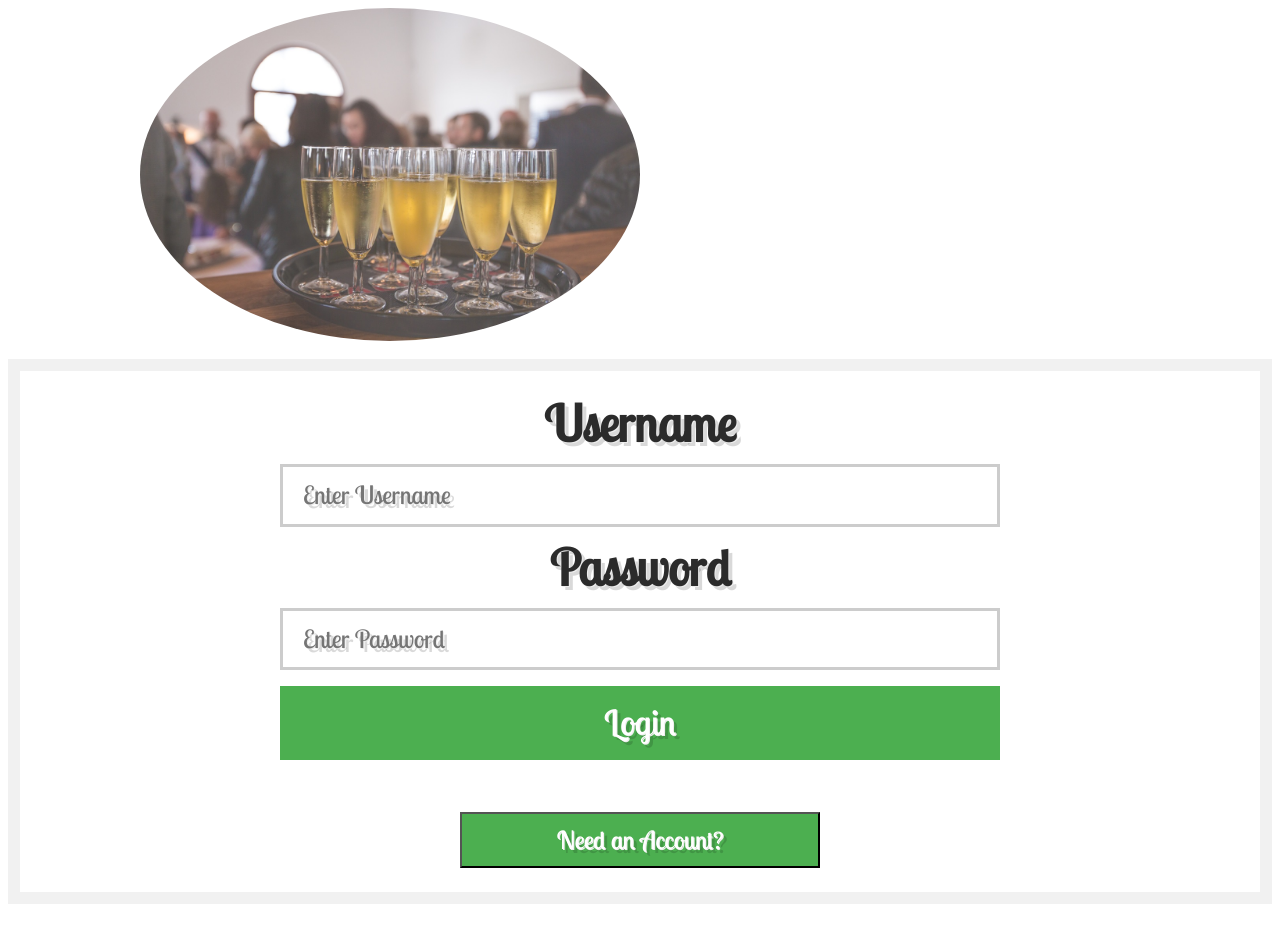
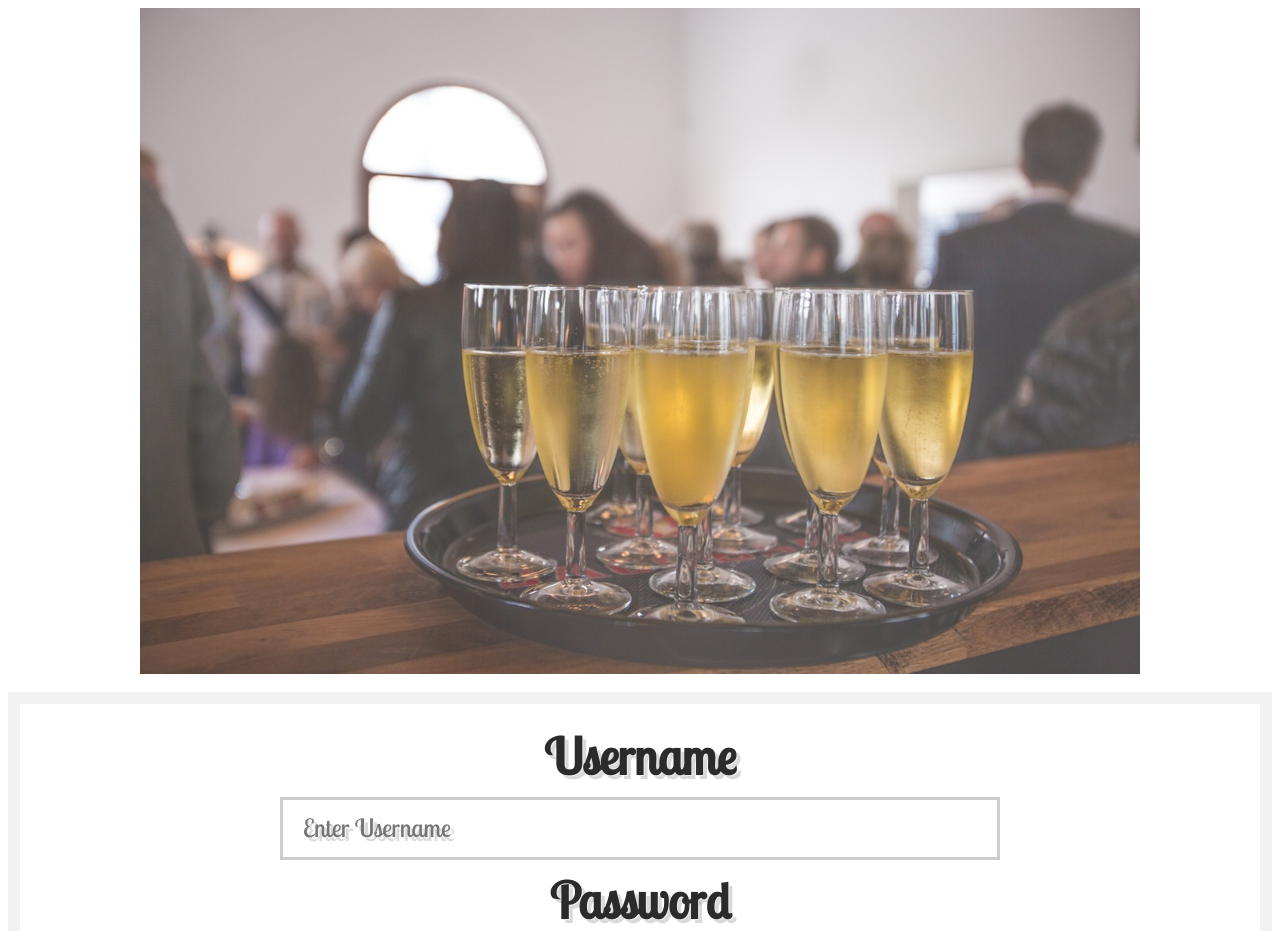
Before and after one commit to 9yun/eventSystem, a Django app: template eventSystem/templates/eventSystem/login.html in a window 1280 px wide. Shown: the top 931 px of the page. Before the commit the page ends 904 px from the top, so only its background shows below. Run offline with Django 3.2, Linux system fonts and the light colour scheme; the template is opened without the code that fills it, so the values that code supplies are empty.

Commit message:
Wallpaper 100% width scaling

```diff
--- a/eventSystem/static/login/css/login.css
+++ b/eventSystem/static/login/css/login.css
@@ -106,9 +106,7 @@ button {
 }
 
 img.wallpaper {
-    width: 50%;
-    border-radius: 50%;
-    margin: auto;
+    width: 100%;
 }
 
 .input_container {
```
